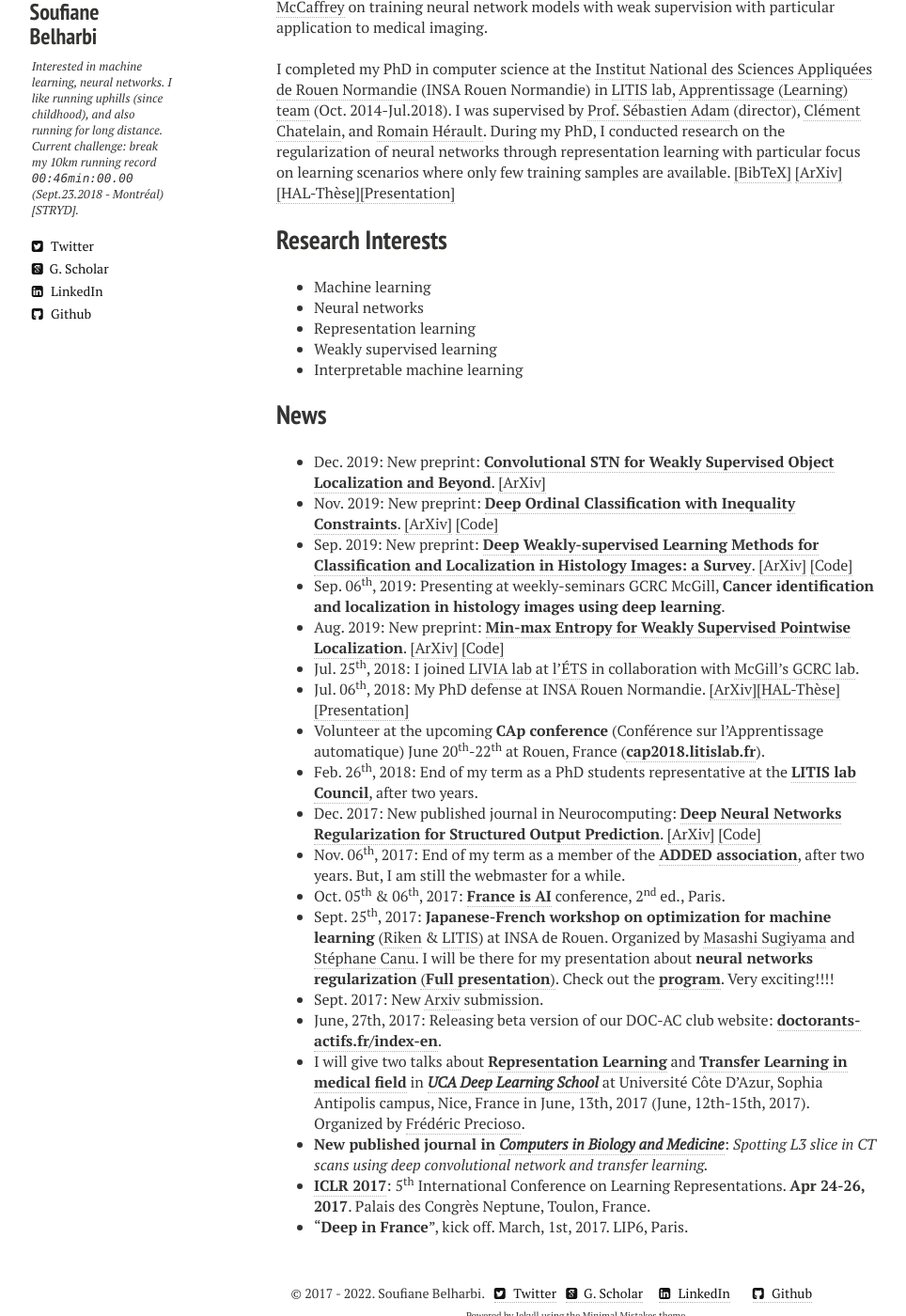
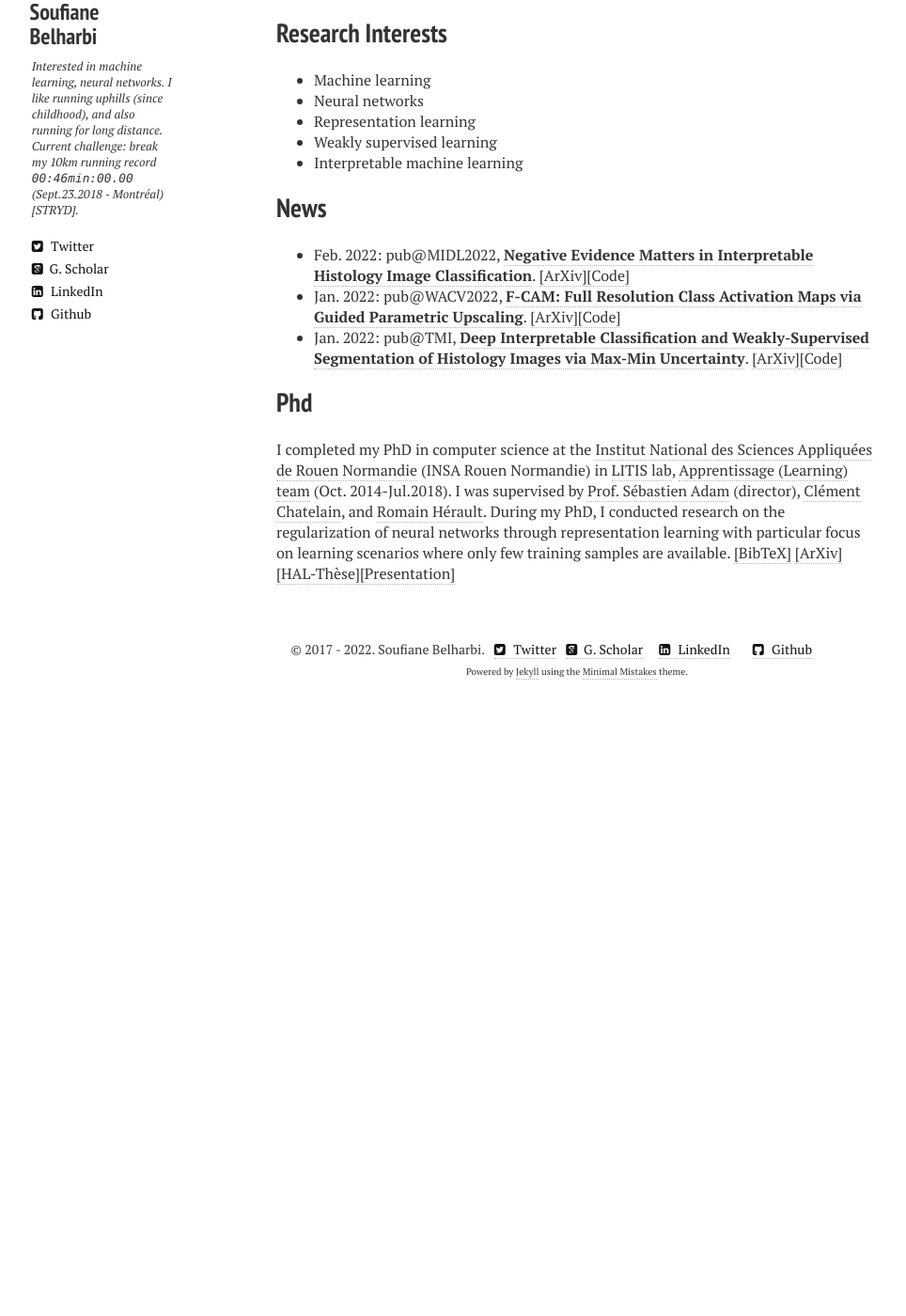
Before and after one commit to sbelharbi/sbelharbi.github.io, a Jekyll site: the page built from index.md, in a window 1280 px wide and 1400 px high, scrolled down 1250 px. Shown: the whole window at 94% size, without its empty margins (26-990 px from the left). Built offline with Jekyll 4.4.1, drawn with Linux system fonts in a browser that asks for light colours; nearby versions of some CDN libraries; after the commit the page ends 2021 px from its top, so only the background shows below that; some of the changed text lies outside the part shown.

Commit message:
up index.

```diff
--- a/index.md
+++ b/index.md
@@ -7,10 +7,29 @@ image:
   feature: rouen2.jpg
 ---
 
-My name is Soufiane Belharbi. I am currently a post-doc at [le Laboratoire d’imagerie, de vision et d’intelligence artificielle](https://www.etsmtl.ca/Unites-de-recherche/LIVIA/accueil) (LIVIA lab) at [l'École de technologie supérieure](https://www.etsmtl.ca/en/Home) (ÉTS) in collaboration with [McGill university's Rosalind & Morris Goodman Cancer Research Centre](https://mcgillgcrc.com/) (GCRC). I am working with Profs. [Eric Granger](https://etsmtl.ca/Professeurs/egranger/Accueil?lang=en-CA), [Ismail Ben Ayed](http://profs.etsmtl.ca/ibenayed/), and [Luke McCaffrey](https://mcgillgcrc.com/research/members/mccaffrey) on training neural network models with weak supervision with particular application to medical imaging.
+My name is Soufiane Belharbi. I am a post-doc at [LIVIA Lab., ÉTS, Montreal](https://liviamtl.ca/) in collaboration with [McCaffrey Lab. / GCRC McGill](https://mccaffreylab.mcgill.ca/McCaffreyLab.html). I am working with [Eric Granger](https://etsmtl.ca/Professeurs/egranger/Accueil?lang=en-CA), [Ismail Ben Ayed](http://profs.etsmtl.ca/ibenayed/), and [Luke McCaffrey](https://mcgillgcrc.com/research/members/mccaffrey) on training neural networks with weak supervision.
 <br/>
 <br/>
 
+
+
+
+## Research Interests
+* Machine learning
+* Neural networks
+* Representation learning
+* Weakly supervised learning
+* Interpretable machine learning
+
+
+
+## News
+* Feb. 2022: pub@MIDL2022, [**Negative Evidence Matters in Interpretable Histology Image Classification**](https://arxiv.org/abs/2201.02445). <a href="https://arxiv.org/abs/2201.02445">[ArXiv]</a><a href="https://github.com/sbelharbi/negev">[Code]</a>
+* Jan. 2022: pub@WACV2022, [**F-CAM: Full Resolution Class Activation Maps via Guided Parametric Upscaling**](https://arxiv.org/abs/2109.07069). <a href="https://arxiv.org/abs/2109.07069">[ArXiv]</a><a href="https://github.com/sbelharbi/fcam-wsol">[Code]</a>
+* Jan. 2022: pub@TMI, [**Deep Interpretable Classification and Weakly-Supervised Segmentation of Histology Images via Max-Min Uncertainty**](https://arxiv.org/abs/2011.07221). <a href="https://arxiv.org/abs/2011.07221">[ArXiv]</a><a href="https://github.com/sbelharbi/deep-wsl-histo-min-max-uncertainty">[Code]</a>
+
+
+## Phd
 I completed my PhD in computer science at the [Institut National des Sciences Appliquées de Rouen Normandie](http://www.insa-rouen.fr/en) (INSA Rouen Normandie) in
 [LITIS lab](http://www.litislab.fr/),
 [Apprentissage (Learning) team](http://www.litislab.fr/equipe/docapp/) (Oct.
@@ -31,38 +50,3 @@ supervised by [Prof. Sébastien Adam](http://pagesperso.litislab.fr/sebadam/) (d
 }
 </pre>
 </div>
-
-
-## Research Interests
-* Machine learning
-* Neural networks
-* Representation learning
-* Weakly supervised learning
-* Interpretable machine learning
-
-
-
-## News
-* Dec. 2019: New preprint: [**Convolutional STN for Weakly Supervised Object Localization and Beyond**](https://arxiv.org/abs/1912.01522). <a href="https://arxiv.org/abs/1912.01522">[ArXiv]</a>
-* Nov. 2019: New preprint: [**Deep Ordinal Classification with Inequality Constraints**](https://arxiv.org/abs/1911.10720). <a href="https://arxiv.org/abs/1911.10720">[ArXiv]</a> <a href="https://github.com/sbelharbi/Deep-Ordinal-Classification-with-Inequality-Constraints">[Code]</a>
-* Sep. 2019: New preprint: [**Deep Weakly-supervised Learning Methods for Classification and Localization in Histology Images: a Survey**](https://arxiv.org/abs/1909.03354). <a href="https://arxiv.org/abs/1909.03354">[ArXiv]</a> <a href="https://github.com/jeromerony/survey_wsl_histology">[Code]</a>
-* Sep. 06<sup>th</sup>, 2019: Presenting at weekly-seminars GCRC McGill, **Cancer identification and localization in histology images using deep learning**.
-* Aug. 2019: New preprint: [**Min-max Entropy for Weakly Supervised Pointwise Localization**](https://arxiv.org/abs/1907.12934). <a href="https://arxiv.org/abs/1907.12934">[ArXiv]</a> <a href="https://github.com/sbelharbi/wsol-min-max-entropy-interpretability">[Code]</a>
-* Jul. 25<sup>th</sup>, 2018: I joined [LIVIA lab](https://www.etsmtl.ca/Unites-de-recherche/LIVIA/accueil) at [l'ÉTS](https://www.etsmtl.ca/) in collaboration with [McGill's GCRC lab](https://mcgillgcrc.com/).
-* Jul. 06<sup>th</sup>, 2018: My PhD defense at INSA Rouen Normandie.
-<a href="https://arxiv.org/abs/1807.05292">[ArXiv]</a><a href="https://tel.archives-ouvertes.fr/tel-01835035">[HAL-Thèse]</a><a href="/publications/2018/presentation-phd-defense-2018.pdf">[Presentation]</a>
-* Volunteer at the upcoming **CAp conference** (Conférence sur l'Apprentissage automatique) June 20<sup>th</sup>-22<sup>th</sup> at Rouen, France ([**cap2018.litislab.fr**](http://cap2018.litislab.fr/)).
-* Feb. 26<sup>th</sup>, 2018: End of my term as a PhD students representative at the [**LITIS lab Council**](http://www.litislab.eu/), after two years.
-* Dec. 2017: New published journal in Neurocomputing: [**Deep Neural Networks Regularization for Structured Output Prediction**](https://www.sciencedirect.com/science/article/pii/S0925231217318295). <a href="https://arxiv.org/abs/1504.07550">[ArXiv]</a> <a href="https://github.com/sbelharbi/structured-output-ae">[Code]</a>
-* Nov. 06<sup>th</sup>, 2017: End of my term as a member of the [**ADDED association**](http://association-added.fr/index-en/), after two years. But, I am still the webmaster for a while.
-* Oct. 05<sup>th</sup> & 06<sup>th</sup>, 2017: [**France is AI**](http://franceisai.com/conference/) conference, 2<sup>nd</sup> ed., Paris.
-* Sept. 25<sup>th</sup>, 2017: **Japanese-French workshop on optimization for machine learning** ([Riken](http://www.riken.jp/en/) & [LITIS](http://www.litislab.eu/)) at
-INSA de Rouen. Organized by [Masashi Sugiyama](http://www.ms.k.u-tokyo.ac.jp/sugi/) and [Stéphane Canu](http://asi.insa-rouen.fr/enseignants/~scanu/). I will be there for my presentation about **neural networks regularization** [(**Full presentation**)](/publications/2017/presentation-Neural-networks-regularization-through-representation-learning-Japan-France-workshop-opimization-ml-insa-de-rouen.pdf). Check out the [**program**](https://www.linkedin.com/pulse/japanese-french-workshop-optimization-machine-riken-litis-belharbi). Very exciting!!!!
-* Sept. 2017: New [Arxiv](https://arxiv.org/abs/1709.01867) submission.
-* June, 27th, 2017: Releasing beta version of our DOC-AC club website: [**doctorants-actifs.fr/index-en**](http://doctorants-actifs.fr/index-en/).
-* I will give two talks about [**Representation Learning**](/publications/2017/presentation-Representation-Learning-UCA-Deep-Learning-School-2017-Nice.pdf) and [**Transfer Learning in medical field**](/publications/2017/presentation-l3-detection-UCA-Deep-Learning-School-2017-Nice.pdf) in [***UCA Deep Learning School***](http://univ-cotedazur.fr/events/deep-learning-school) at Université Côte D'Azur, Sophia Antipolis campus, Nice, France in June, 13th, 2017 (June, 12th-15th, 2017). Organized by [Frédéric Precioso](http://www.i3s.unice.fr/~precioso).
-* **New published journal in** [***Computers in Biology and Medicine***](https://www.journals.elsevier.com/computers-in-biology-and-medicine/): *Spotting L3 slice in CT scans using deep convolutional network and transfer learning.*
-* [**ICLR 2017**](http://www.iclr.cc/doku.php?id=ICLR2017:main): 5<sup>th</sup> International Conference on Learning
-  Representations.
-  **Apr 24-26, 2017**. Palais des Congrès Neptune, Toulon, France.
-* "**Deep in France**", kick off. March, 1st, 2017. LIP6, Paris.
```
